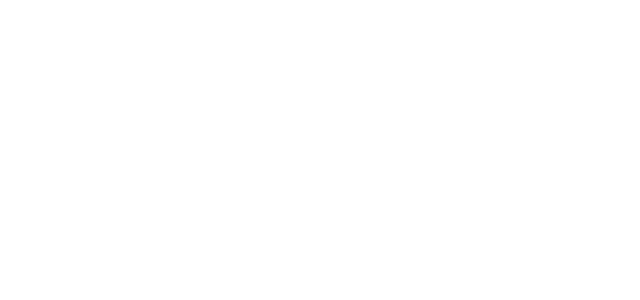
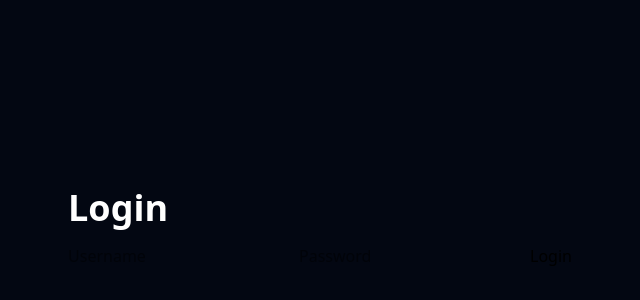
Before and after one commit to yeMorGx/nuvio-app, a Next.js app: page /login in a window 1280 px wide. Shown: the part 172-472 px from the top of the page, without its empty margins (320-960 px from the left). Built offline with nearby package versions, Linux system fonts and the light colour scheme.

Commit message:
chore: update Login component layout with styling and structure

```diff
--- a/app/login/page.tsx
+++ b/app/login/page.tsx
@@ -1,9 +1,16 @@
 import Image from "next/image";
 
 export default function Login() {
-  return (
-    <main>
-
+    return (
+    <main className="bg-gray-950 h-screen flex items-center justify-center">
+        <div>
+            <h1 className="text-4xl font-bold text-white">Login</h1>
+            <form className="mt-4">
+                <input type="text" placeholder="Username" />
+                <input type="password" placeholder="Password" />
+                <button type="submit">Login</button>
+            </form>
+        </div>
     </main>
-  );
+    );
 }
```
